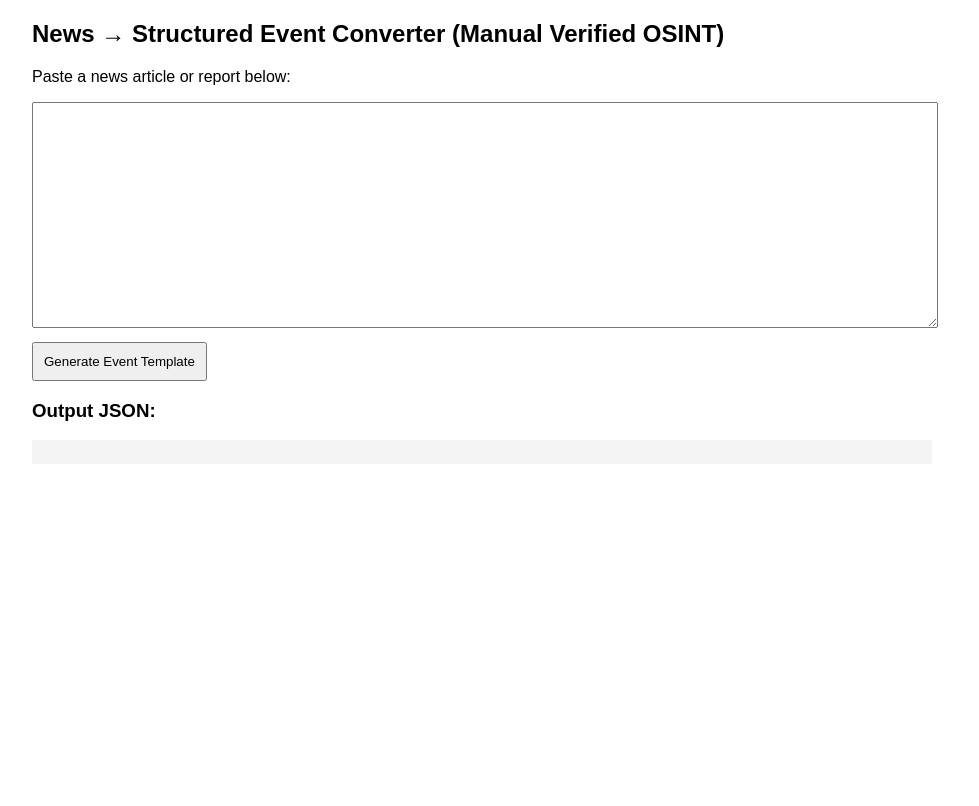
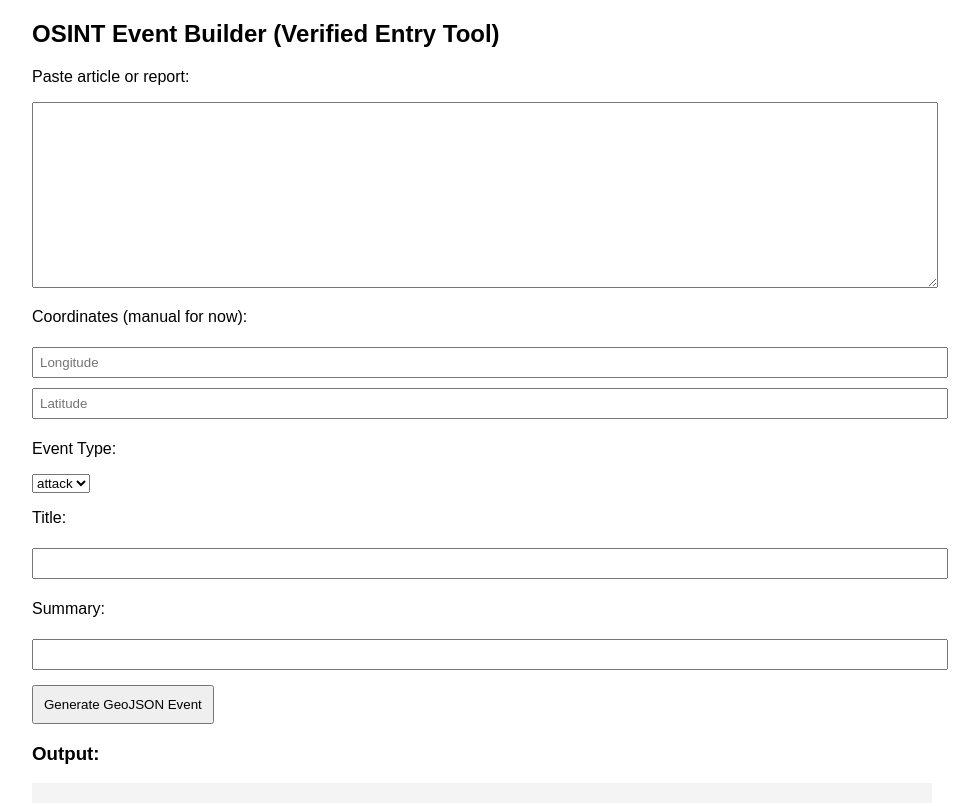
Before and after one commit to AplosAnthropos/UnitedStates_Domestic_Terror_Tracker, a plain HTML site: page ingest.html in a window 1280 px wide. Shown: the whole page, without its empty margins (158-1137 px from the left). Drawn offline with Linux system fonts and the light colour scheme.

Commit message:
Update ingest.html

```diff
--- a/ingest.html
+++ b/ingest.html
@@ -1,62 +1,67 @@
 <!DOCTYPE html>
 <html>
 <head>
-  <title>Event Ingest Tool</title>
+  <title>OSINT Event Ingest Tool</title>
   <meta charset="utf-8">
   <style>
     body { font-family: Arial; max-width: 900px; margin: 20px auto; }
-    textarea { width: 100%; height: 220px; }
-    pre { background: #f4f4f4; padding: 12px; white-space: pre-wrap; }
-    button { padding: 10px; margin-top: 10px; cursor: pointer; }
+    textarea { width: 100%; height: 180px; }
+    input { width: 100%; margin: 5px 0; padding: 6px; }
+    pre { background: #f4f4f4; padding: 10px; white-space: pre-wrap; }
+    button { padding: 10px; margin-top: 10px; }
   </style>
 </head>
+
 <body>
 
-<h2>News → Structured Event Converter (Manual Verified OSINT)</h2>
+<h2>OSINT Event Builder (Verified Entry Tool)</h2>
 
-<p>Paste a news article or report below:</p>
+<p>Paste article or report:</p>
+<textarea id="text"></textarea>
 
-<textarea id="input"></textarea>
+<p>Coordinates (manual for now):</p>
+<input id="lon" placeholder="Longitude">
+<input id="lat" placeholder="Latitude">
 
-<button onclick="convert()">Generate Event Template</button>
+<p>Event Type:</p>
+<select id="type">
+  <option value="attack">attack</option>
+  <option value="rally">rally</option>
+</select>
 
-<h3>Output JSON:</h3>
-<pre id="output"></pre>
+<p>Title:</p>
+<input id="title">
+
+<p>Summary:</p>
+<input id="summary">
+
+<button onclick="build()">Generate GeoJSON Event</button>
+
+<h3>Output:</h3>
+<pre id="out"></pre>
 
 <script>
-function convert() {
-
-  const text = document.getElementById("input").value;
+function build() {
 
   const event = {
     type: "Feature",
     geometry: {
       type: "Point",
-      coordinates: ["LONGITUDE", "LATITUDE"]
+      coordinates: [
+        parseFloat(document.getElementById("lon").value),
+        parseFloat(document.getElementById("lat").value)
+      ]
     },
     properties: {
-      event_title: "FILL_REQUIRED",
-      event_type: "attack | rally",
-      date: "YYYY-MM-DD",
-      city: "FILL_REQUIRED",
-      state: "FILL_REQUIRED",
-      casualties_killed: 0,
-      casualties_wounded: 0,
-      casualties_total: 0,
-      actor_type: "lone_actor | group",
-      group_affiliation: "unknown or fill",
-      summary: text,
-      sources: [
-        {
-          name: "ADD_SOURCE_NAME",
-          url: "ADD_SOURCE_URL"
-        }
-      ],
-      verification_status: "unverified_manual_entry"
+      event_title: document.getElementById("title").value,
+      event_type: document.getElementById("type").value,
+      summary: document.getElementById("summary").value,
+      raw_text: document.getElementById("text").value,
+      date: new Date().toISOString().split("T")[0]
     }
   };
 
-  document.getElementById("output").textContent =
+  document.getElementById("out").textContent =
     JSON.stringify(event, null, 2);
 }
 </script>
```
